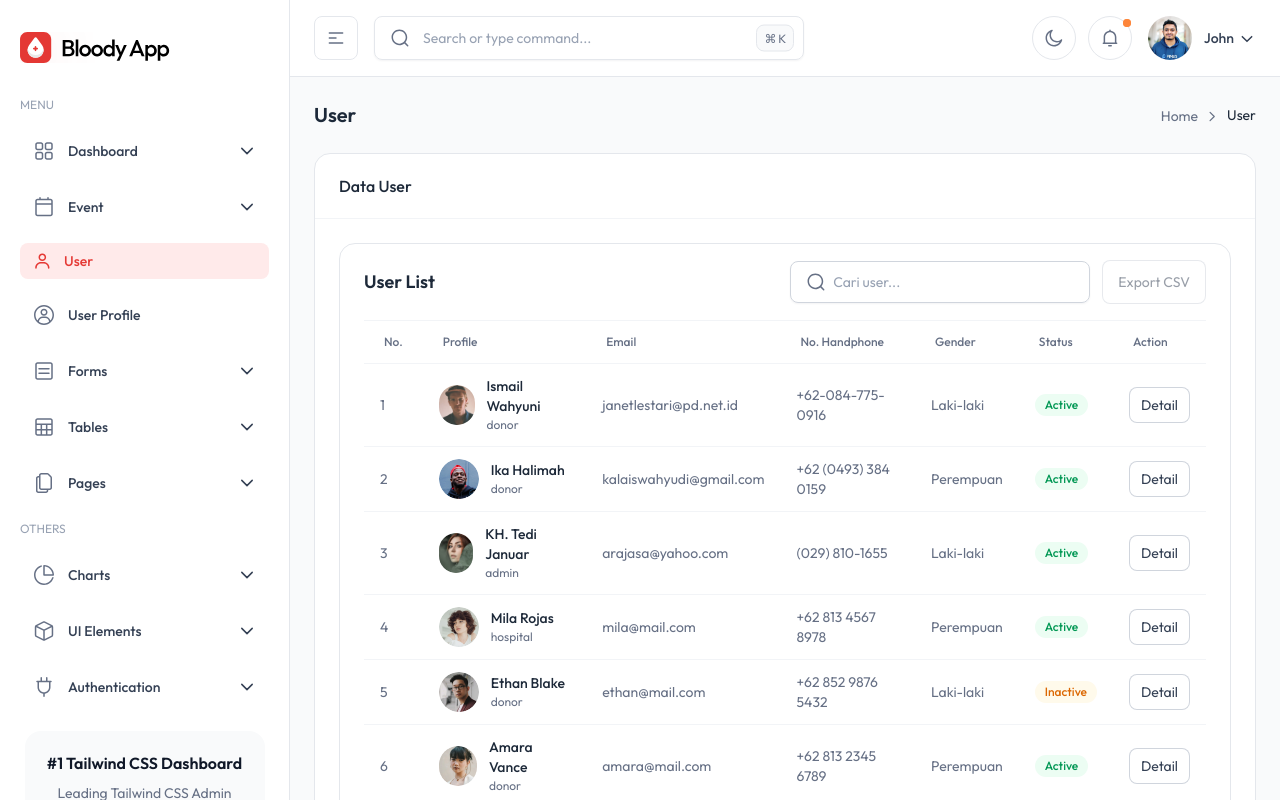
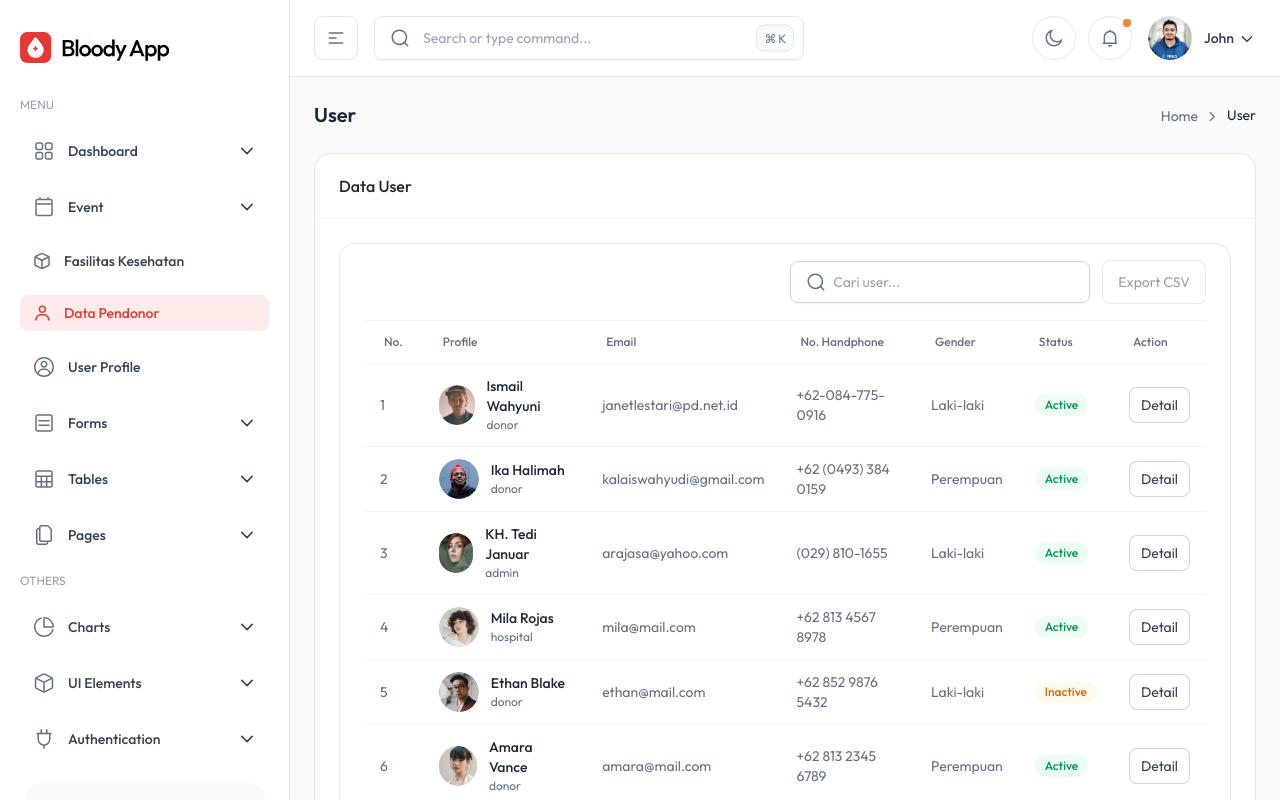
Before and after one commit to rizanurmaulana/bloody-app-web, a React (Vite) app: page /user in a window 1280 px wide. Shown: the top 800 px of the page. Built offline with nearby package versions, Linux system fonts and the light colour scheme.

Commit message:
feat: add healthcare facility pages

```diff
--- a/src/App.tsx
+++ b/src/App.tsx
@@ -18,6 +18,7 @@ import UserProfiles from './pages/UserProfiles';
 import Calendar from './pages/Events/Calendar';
 import Schedule from './pages/Events/Schedule';
 import User from './pages/User';
+import Facility from './pages/Facility';
 
 export default function App() {
   return (
@@ -32,6 +33,7 @@ export default function App() {
             <Route path='/user' element={<User />} />
             <Route path='/calendar' element={<Calendar />} />
             <Route path='/schedule' element={<Schedule />} />
+            <Route path='/facility' element={<Facility />} />
             <Route path='/blank' element={<Blank />} />
 
             {/* Forms */}
--- a/src/components/datatable/DataTable.tsx
+++ b/src/components/datatable/DataTable.tsx
@@ -15,6 +15,7 @@ import { ColumnDef } from '@tanstack/react-table';
 import { Table, TableBody, TableHeader } from '../ui/table';
 
 interface DataTableProps<T> {
+  tableName?: string;
   data: T[];
   columns: ColumnDef<T>[];
   exportCSV?: () => void;
@@ -22,6 +23,7 @@ interface DataTableProps<T> {
 }
 
 export default function DataTable<T>({
+  tableName,
   data,
   columns,
   exportCSV,
@@ -48,7 +50,7 @@ export default function DataTable<T>({
         <div className='mb-4 flex flex-col gap-2 px-5 sm:flex-row sm:items-center sm:justify-between sm:px-6'>
           <div>
             <h3 className='text-lg font-semibold text-gray-800 dark:text-white/90'>
-              User List
+              {tableName}
             </h3>
           </div>
           {/* Search and Export */}
--- /dev/null
+++ b/src/components/tables/FacilityTable.tsx
@@ -0,0 +1,240 @@
+import { useMemo, useState } from 'react';
+import DataTable from '../datatable/DataTable';
+import Button from '../ui/button/Button';
+import Badge from '../ui/badge/Badge';
+import { Modal } from '../ui/modal';
+import { useModal } from '../../hooks/useModal';
+
+interface Facility {
+  id: number;
+  image: string;
+  name: string;
+  type: string;
+  email: string;
+  phone: string;
+  address: string;
+  status: string;
+  createdAt: string;
+  updatedAt: string;
+}
+
+const data = [
+  {
+    id: 1,
+    image: '/images/facility/pmi.png',
+    name: 'PMI Kuningan',
+    type: 'Palang Merah',
+    email: 'info@pmikuningan.or.id',
+    phone: '0231-123456',
+    address: 'Jl. Kuningan-Cirebon No.56, Kuningan',
+    status: 'active',
+    createdAt: '2025-03-01T08:00:00Z',
+    updatedAt: '2025-04-05T12:00:00Z',
+  },
+  {
+    id: 2,
+    image: '/images/facility/logo-faskes.png',
+    name: 'RSUD 45 Kuningan',
+    type: 'Rumah Sakit',
+    email: 'rsud45@kuningankab.go.id',
+    phone: '0232-876543',
+    address: 'Jl. Aruji Kartawinata No.45, Kuningan',
+    status: 'active',
+    createdAt: '2024-11-12T09:30:00Z',
+    updatedAt: '2025-03-28T15:45:00Z',
+  },
+  {
+    id: 3,
+    image: '/images/facility/logo-faskes.png',
+    name: 'Klinik Sehat Medika',
+    type: 'Klinik',
+    email: 'kontak@sehatmedika.co.id',
+    phone: '0821-2345-6789',
+    address: 'Jl. Raya Cigugur No.21, Kuningan',
+    status: 'inactive',
+    createdAt: '2023-07-22T10:15:00Z',
+    updatedAt: '2025-01-10T11:00:00Z',
+  },
+  {
+    id: 4,
+    image: '/images/facility/logo-faskes.png',
+    name: 'Puskesmas Cilimus',
+    type: 'Puskesmas',
+    email: 'puskesmas.cilimus@kuningan.go.id',
+    phone: '0232-334455',
+    address: 'Jl. Raya Cilimus No.12, Kuningan',
+    status: 'active',
+    createdAt: '2022-05-03T07:00:00Z',
+    updatedAt: '2025-03-30T14:30:00Z',
+  },
+];
+
+export default function FacilityTable() {
+  const columns = useMemo(
+    () => [
+      {
+        accessorKey: 'id',
+        header: 'No.',
+        cell: (info: any) => info.row.index + 1,
+      },
+      {
+        accessorKey: 'name',
+        header: 'Profile',
+        cell: (info: any) => {
+          const { image, name, type } = info.row.original;
+          return (
+            <div className='flex items-center gap-3'>
+              <div className='w-10 h-10 overflow-hidden rounded-full'>
+                <img
+                  src={image}
+                  alt={name}
+                  className='object-cover w-full h-full'
+                />
+              </div>
+              <div>
+                <span className='block font-medium text-gray-800 text-theme-sm dark:text-white/90'>
+                  {name}
+                </span>
+                <span className='block text-gray-500 text-theme-xs dark:text-gray-400'>
+                  {type}
+                </span>
+              </div>
+            </div>
+          );
+        },
+      },
+      {
+        accessorKey: 'email',
+        header: 'Email',
+      },
+      {
+        accessorKey: 'phone',
+        header: 'No. Handphone',
+      },
+      {
+        accessorKey: 'address',
+        header: 'Alamat',
+      },
+      {
+        accessorKey: 'status',
+        header: 'Status',
+        cell: (info: any) => {
+          const { status } = info.row.original;
+          return (
+            <Badge
+              size='sm'
+              color={
+                status === 'active'
+                  ? 'success'
+                  : status === 'inactive'
+                    ? 'warning'
+                    : 'error'
+              }
+            >
+              <span className='capitalize'>{status}</span>
+            </Badge>
+          );
+        },
+      },
+      {
+        header: 'Action',
+        cell: (info: any) => {
+          const { id } = info.row.original;
+          return (
+            <Button
+              size='xs'
+              variant='outline'
+              onClick={() => handleOpenDetail(id)}
+            >
+              Detail
+            </Button>
+          );
+        },
+      },
+    ],
+    [],
+  );
+
+  const { isOpen, openModal, closeModal } = useModal();
+  const [selectedUser, setSelectedUser] = useState<Facility | null>(null);
+
+  const handleOpenDetail = (id: number) => {
+    const user = data.find((user) => user.id === id);
+    if (user) {
+      setSelectedUser(user);
+      openModal();
+    }
+  };
+
+  return (
+    <>
+      <DataTable<Facility>
+        tableName='Healthcare Facility List'
+        data={data}
+        columns={columns}
+        placeholder='Search...'
+      />
+
+      <Modal isOpen={isOpen} onClose={closeModal} className='max-w-[700px] m-4'>
+        {selectedUser && (
+          <div className='p-6'>
+            <h4 className='text-2xl font-semibold mb-4 dark:text-white/90'>
+              Detail User
+            </h4>
+
+            <div className='grid grid-cols-1 gap-4 sm:grid-cols-2'>
+              <div className='col-span-2 flex items-center gap-4 mb-2'>
+                <div className='w-16 h-16 overflow-hidden rounded-full'>
+                  <img
+                    src={selectedUser.image}
+                    alt={selectedUser.name}
+                    className='object-cover w-full h-full'
+                  />
+                </div>
+                <div>
+                  <h5 className='font-medium text-lg text-gray-900 dark:text-white'>
+                    {selectedUser.name}
+                  </h5>
+                  <p className='text-gray-500 capitalize'>
+                    {selectedUser.type}
+                  </p>
+                </div>
+              </div>
+
+              <div>
+                <p className='text-sm text-gray-500'>Email</p>
+                <p className='font-medium text-gray-900 dark:text-white break-all'>
+                  {selectedUser.email}
+                </p>
+              </div>
+              <div>
+                <p className='text-sm text-gray-500'>No. Handphone</p>
+                <p className='font-medium text-gray-900 dark:text-white'>
+                  {selectedUser.phone}
+                </p>
+              </div>
+              <div>
+                <p className='text-sm text-gray-500'>Status</p>
+                <p className='font-medium text-gray-900 dark:text-white capitalize'>
+                  {selectedUser.status}
+                </p>
+              </div>
+              <div>
+                <p className='text-sm text-gray-500'>Alamat</p>
+                <p className='font-medium text-gray-900 dark:text-white whitespace-pre-line'>
+                  {selectedUser.address}
+                </p>
+              </div>
+            </div>
+
+            <div className='flex justify-end mt-6'>
+              <Button variant='primary' onClick={closeModal}>
+                Tutup
+              </Button>
+            </div>
+          </div>
+        )}
+      </Modal>
+    </>
+  );
+}
--- a/src/layout/AppSidebar.tsx
+++ b/src/layout/AppSidebar.tsx
@@ -5,6 +5,7 @@ import { Link, useLocation } from 'react-router';
 import { useSidebar } from '../context/SidebarContext';
 import {
   BoxCubeIcon,
+  BoxIcon,
   CalenderIcon,
   ChevronDownIcon,
   GridIcon,
@@ -41,8 +42,13 @@ const navItems: NavItem[] = [
     ],
   },
   {
+    icon: <BoxIcon />,
+    name: 'Fasilitas Kesehatan',
+    path: '/facility',
+  },
+  {
     icon: <UserIcon />,
-    name: 'User',
+    name: 'Data Pendonor',
     path: '/user',
   },
   {
--- /dev/null
+++ b/src/pages/Facility.tsx
@@ -0,0 +1,21 @@
+import PageBreadcrumb from '../components/common/PageBreadCrumb';
+import PageMeta from '../components/common/PageMeta';
+import ComponentCard from '../components/common/ComponentCard';
+import FacilityTable from '../components/tables/FacilityTable';
+
+export default function Facility() {
+  return (
+    <>
+      <PageMeta
+        title='Fasilitas Kesehatan'
+        description='This is Healthcare Facility page'
+      />
+      <PageBreadcrumb pageTitle='Fasilitas Kesehatan' />
+      <div className='space-y-6'>
+        <ComponentCard title='Data Fasilitas Kesehatan'>
+          <FacilityTable />
+        </ComponentCard>
+      </div>
+    </>
+  );
+}
```
Also changed, not shown: public/images/facility/logo-faskes.png (added), public/images/facility/pmi.png (added).
